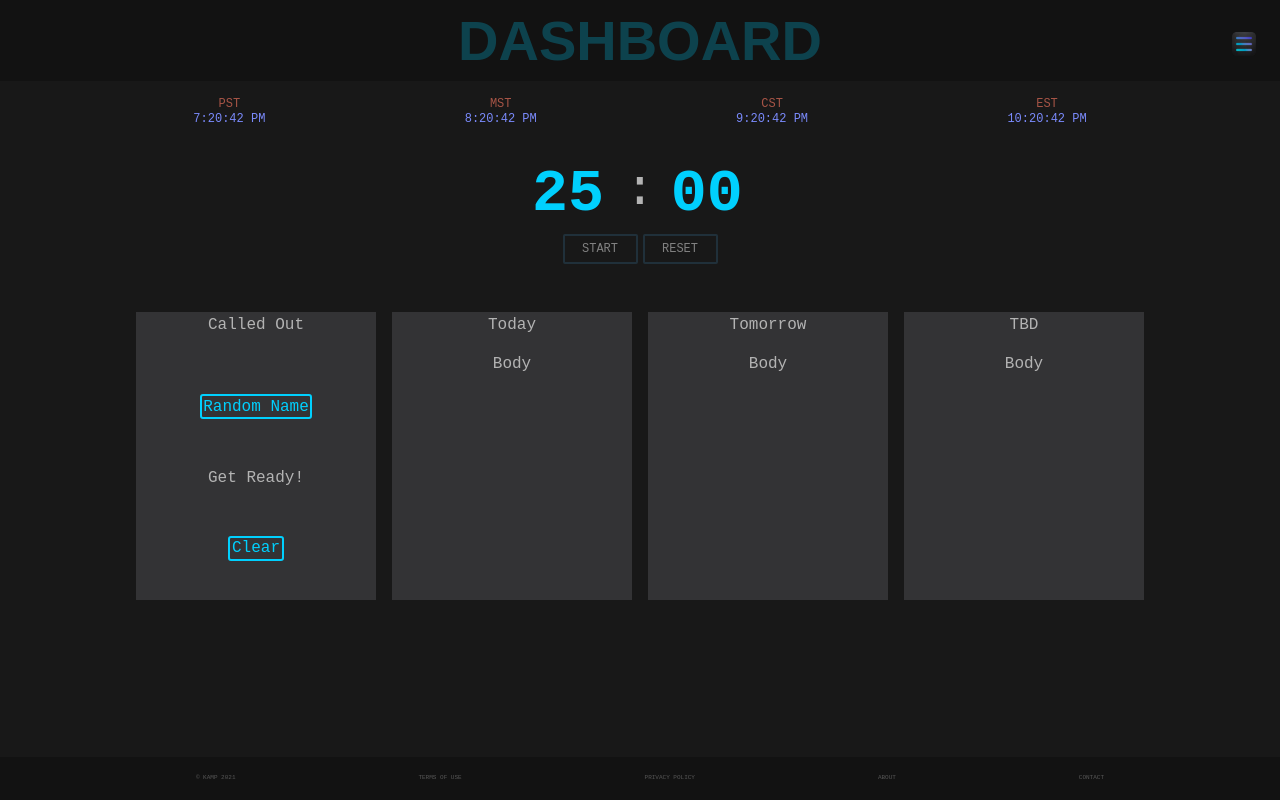
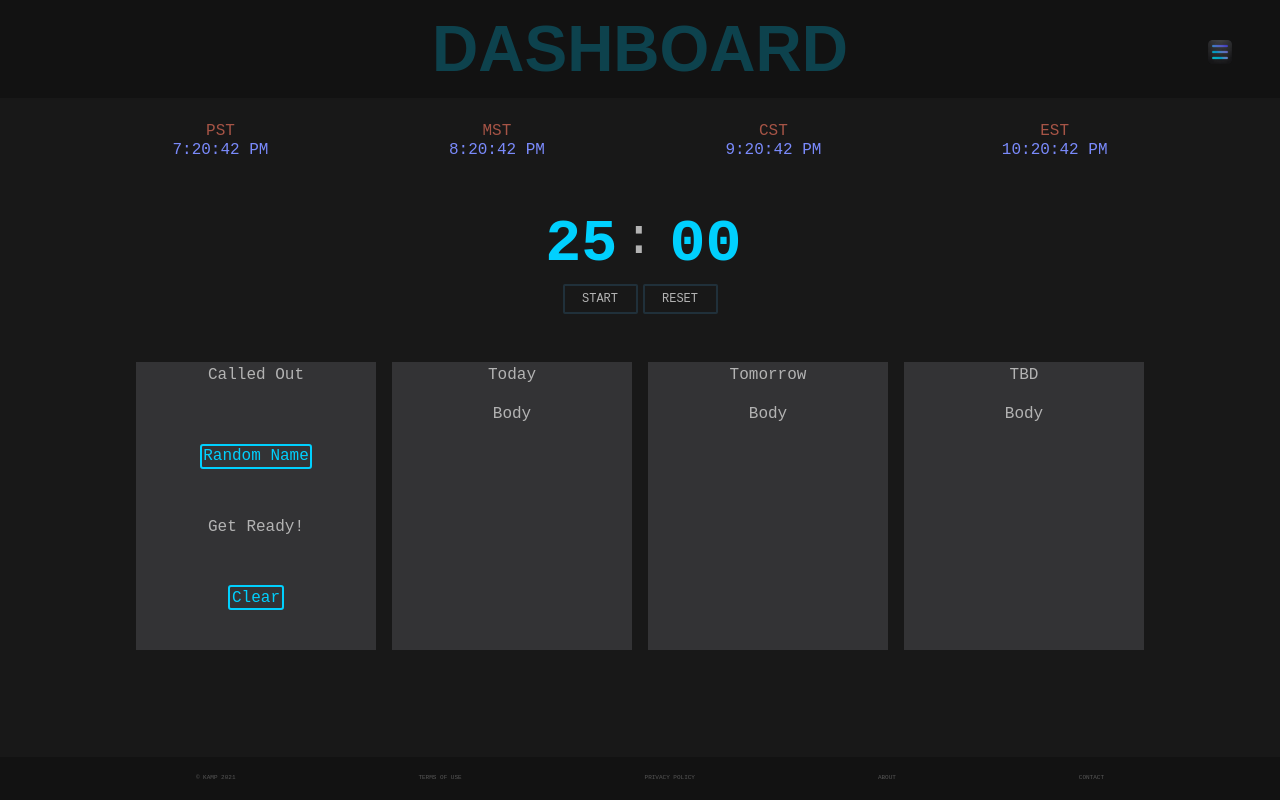
Before and after one commit to kathrynwilkinson/Daily-Dashboard, a plain HTML site: page index.html in a window 1280 px wide. Drawn offline with Linux system fonts and the light colour scheme; a web font is replaced by a local one.

Commit message:
fix: Responsive timer positioning

```diff
--- a/assets/CSS/responsive.css
+++ b/assets/CSS/responsive.css
@@ -90,11 +90,52 @@
 
 /* Laptop / NestHub */
 @media only screen and (min-width: 1024px) {
+  header {
+    padding: 0.75em 0 0.75em 0;
+  }
+  #title {
+    font-size: 4em;
+  }
+  #menu-icon {
+    height: 1.5em;
+    width: 1.5em;
+    position: absolute;
+      right: 3em;
+      top: 2.5em;
+  }
+  #time-zone-container {
+    margin-top: 1.5em;
+    margin-bottom: 2em;
+  }
+  .time-zone-identifier,
+  .time {
+    font-size: 1em;
+    padding: 0.025em 0.5em;
+  }
+  #timer-container {
+    margin-top: 0.75em;
+    margin-bottom: 2.5em;
+  }
+  #timer-form {
+    position: relative;
+      right: 2.7em;
+  }
+  input#min {
+    padding-right: 0.6em;
+  }
+  #min {
+    position: relative;
+      left: 0.75em;
+  }
+  #sec {
+    padding-right: 0;
+    padding-left: 0.2em;
+  }
 
 }
 
 /* Laptop / NestHubMax */
-@media only screen and (min-width: 1024px) {
+@media only screen and (min-width: 1280px) {
 
 }
 
--- a/assets/CSS/timer.css
+++ b/assets/CSS/timer.css
@@ -10,7 +10,7 @@
   justify-content: space-between;
   align-items: center;
   margin: auto;
-  margin-bottom: 20px;
+  margin-bottom: 2em;
 }
 
 #timer-form {
@@ -42,7 +42,7 @@ input#min {
 
 #timer-container input:focus:not([disabled]),
 #timer-container input:hover:not([disabled]) {
-  background: var(--background-03);
+  /* background: var(--background-03); */
 }
 
 #timer-colon {
@@ -57,12 +57,12 @@ input#min {
   /* display: flex;
     flex-direction: row-reverse !important; */
   position: relative;
-    left: 0.71em;
+    left: 1em;
 }
 
 #sec {
   padding-right: 0;
-  padding-left: 0.2em;
+  padding-left: 0.1em;
 }
 
 #controls {
@@ -74,12 +74,12 @@ input#min {
 #controls button {
   -webkit-appearance: button;
   font-size: 0.75em;
-  color: var(--txt-03);
+  color: var(--txt-02);
   background: transparent;
   border: solid 2px var(--button-hover);
   width: 75px;
   height: 30px;
-  transition: background .4s ease, color .4s ease;
+  transition: background .3s ease, color .3s ease;
   border-radius: 2px;
   margin: auto;
 }
```
